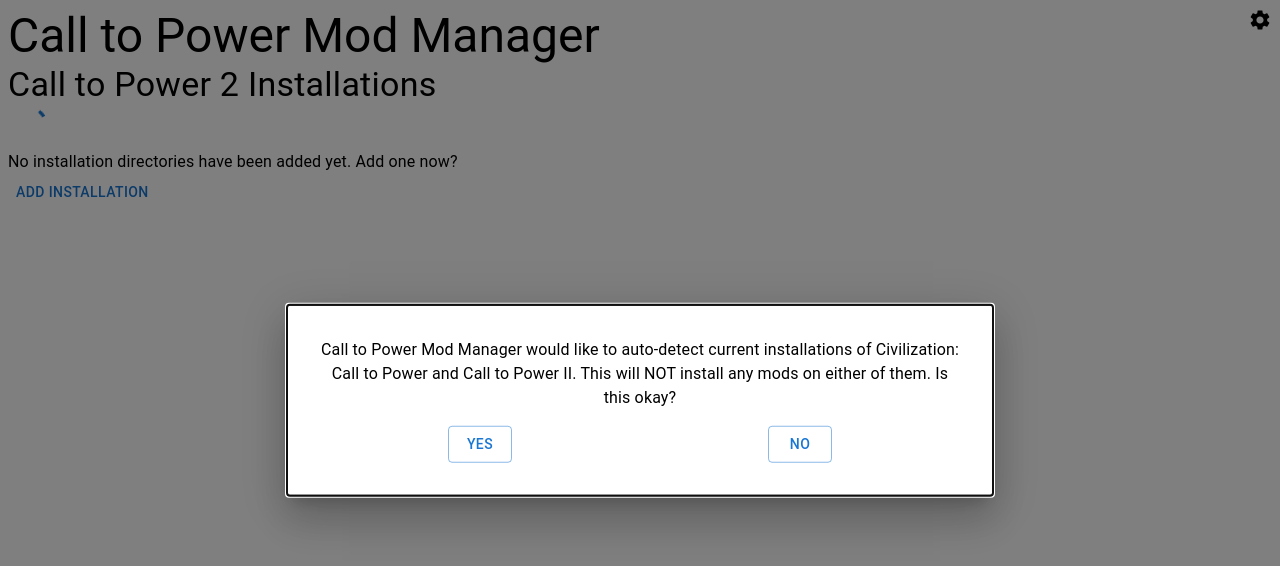
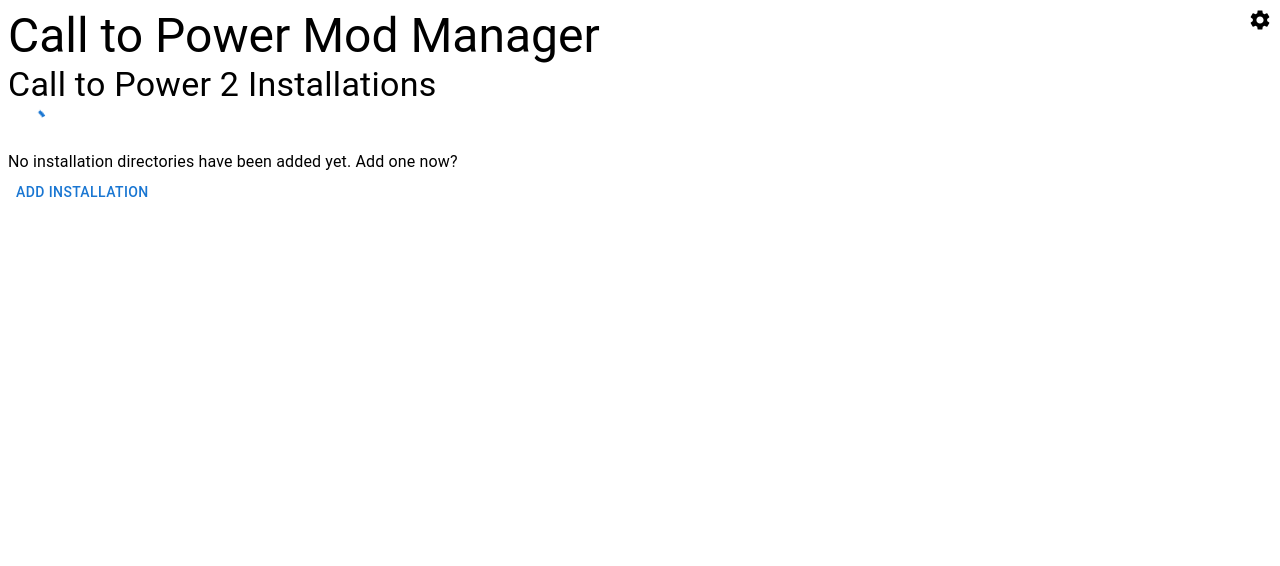
Before and after one commit to justinfarrelldev/ctp-mod-manager, a React (Vite) app: page / in a window 1280 px wide. Shown: the top 566 px of the page. Built offline with nearby package versions, Linux system fonts and the light colour scheme.

Commit message:
Newly added installs now show up immediately

```diff
--- a/src/App.tsx
+++ b/src/App.tsx
@@ -42,7 +42,7 @@
 
 export const App: FC = (): React.ReactElement => {
   const [loadingDirs, setLoadingDirs] = useState<boolean>();
-  const [installDirModalOpen, setInstallDirModalOpen] = useState<boolean>(true);
+  const [installDirModalOpen, setInstallDirModalOpen] = useState<boolean>(false);
   const [installDirs, setInstallDirs] = useState<InstallDirectory[]>([]);
   const [dirBeingModified, setDirBeingModified] = useState<string>('');
   const [settingsOpen, setSettingsOpen] = useState<boolean>();
@@ -67,6 +67,9 @@
       dirsFromFile.map((dir) => ({ directory: dir, installationType: 'steam', os: 'win32' }))
     );
     setLoadingDirs(false);
+    if (dirsFromFile.length === 0) {
+      setInstallDirModalOpen(true);
+    }
   };
 
   const findInstallDirs = async (): Promise<void> => {
@@ -156,6 +159,7 @@
       <InstallDirTable
         installDirs={installDirs}
         onClickModify={(dir) => setDirBeingModified(dir)}
+        onAddedInstallDirectory={() => loadInstallDirs()}
       />
       <Modal
         open={dirBeingModified !== ''}
--- a/src/components/InstallDirTable.tsx
+++ b/src/components/InstallDirTable.tsx
@@ -10,6 +10,7 @@
 interface Props {
   installDirs: InstallDirectory[];
   onClickModify: (dirPathBeingModified: string) => void;
+  onAddedInstallDirectory: () => void;
 }
 
 const openInstallDir = (dir: string): void => {
@@ -21,7 +22,11 @@
   await (window as ElectronWindow).api.addToInstallDirs('file:addToInstallDirs', dir);
 };
 
-export const InstallDirTable: FC<Props> = ({ installDirs, onClickModify }) => {
+export const InstallDirTable: FC<Props> = ({
+  installDirs,
+  onClickModify,
+  onAddedInstallDirectory,
+}) => {
   const addInstall = async () => {
     const folder = await (window as ElectronWindow).api.selectFolder('file:selectFolder');
     const isValidInstall = await (window as ElectronWindow).api.isValidInstall(
@@ -32,6 +37,7 @@
     if (isValidInstall) {
       console.log('This is a valid install');
       addToInstallDirs(folder);
+      onAddedInstallDirectory();
     } else {
       console.error('Invalid install! Inform the user here!');
     }
```
